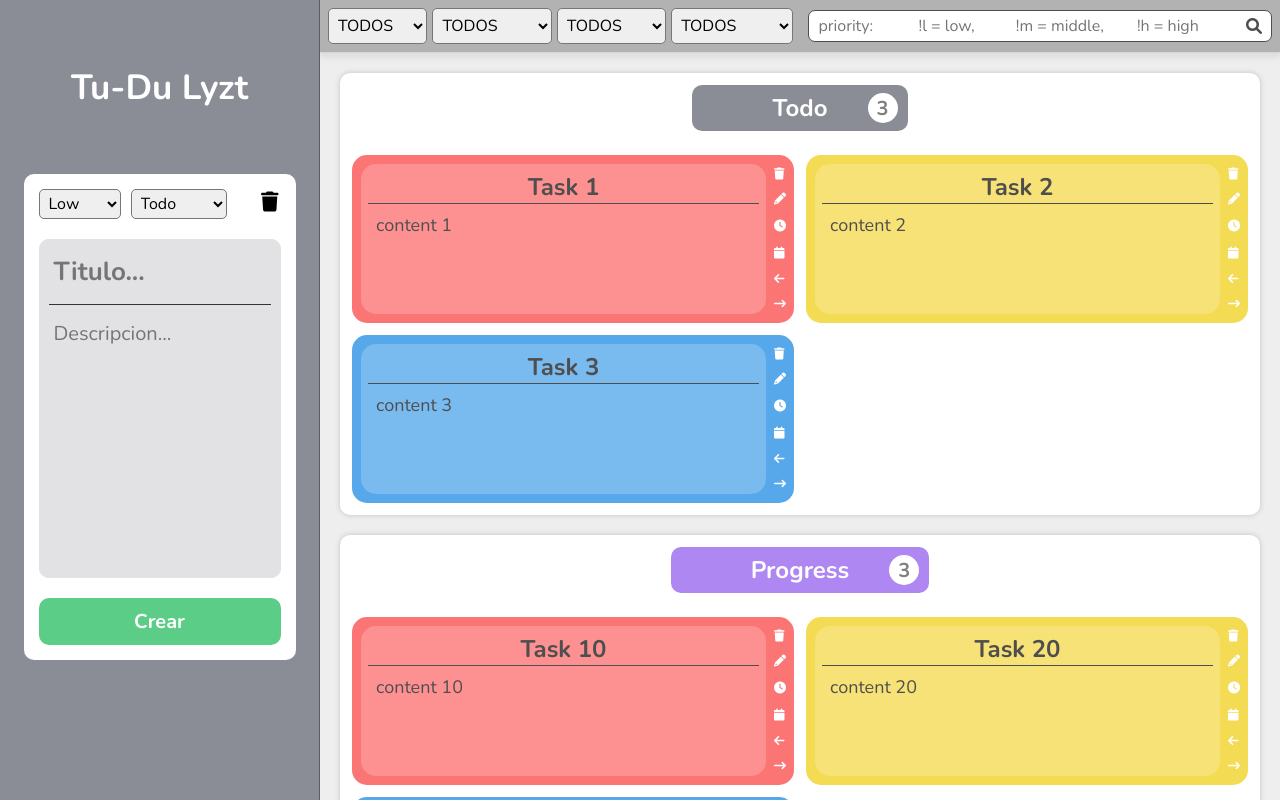
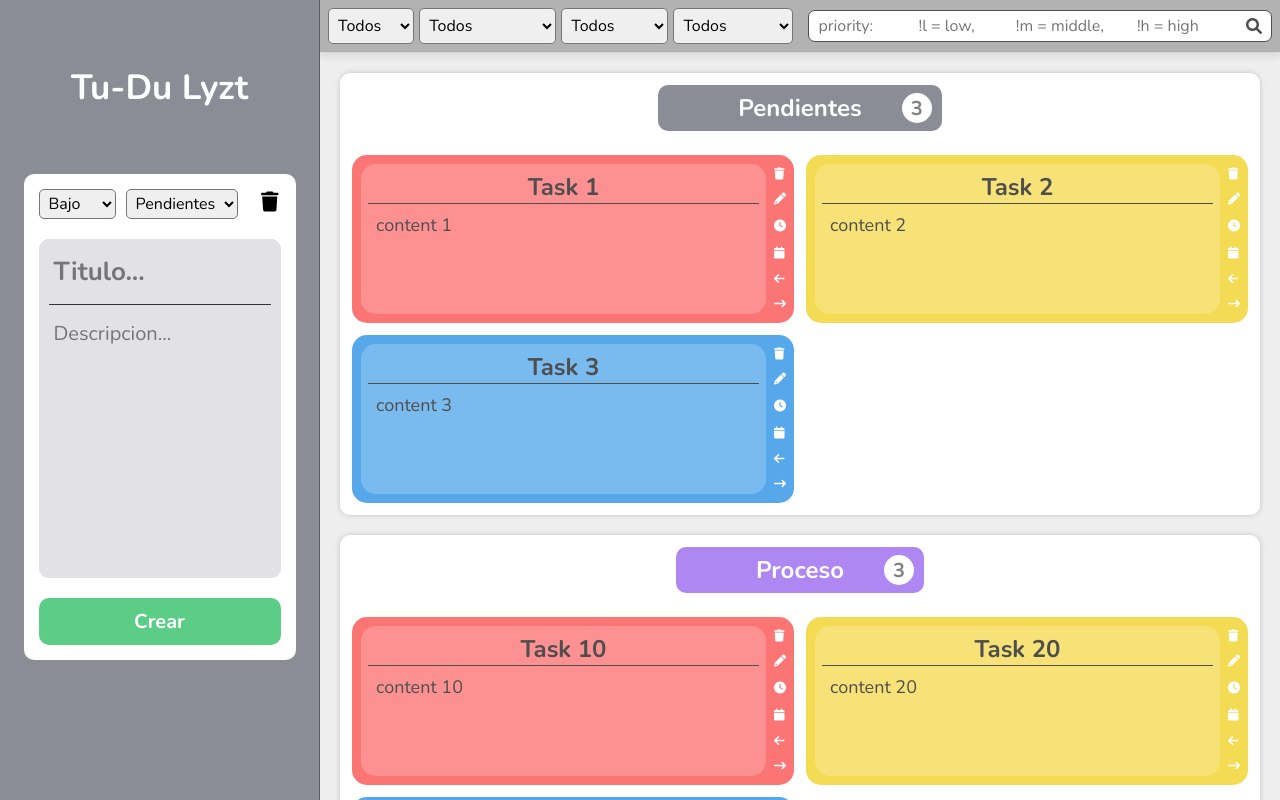
Before and after one commit to GaredLyon/Tu-Du-Lyzt, a React (Vite) app in the folder frontend/: page / in a window 1280 px wide. Built offline with nearby package versions, Linux system fonts and the light colour scheme.

Commit message:
translate to english aside and header

```diff
--- a/frontend/src/components/Aside/Aside.jsx
+++ b/frontend/src/components/Aside/Aside.jsx
@@ -86,13 +86,13 @@ export const Aside = () => {
         <header className='header__form'>
           <div>
             <select name='priority'>
-              <option>Low</option>
-              <option>Middle</option>
-              <option>High</option>
+              <option value='Low'>Bajo</option>
+              <option value='Middle'>Medio</option>
+              <option value='High'>Alto</option>
             </select>
             <select name='column'>
-              <option>Todo</option>
-              <option>Progress</option>
+              <option value='Todo'>Pendientes</option>
+              <option value='Progress'>Proceso</option>
             </select>
           </div>
 
--- a/frontend/src/components/Header/Header.jsx
+++ b/frontend/src/components/Header/Header.jsx
@@ -1,3 +1,5 @@
+/* ES TO EN */
+
 import React, { useContext, useEffect, useState } from "react";
 import { AppContext } from "../../context/AppContext";
 import { getTags } from "../../helpers/getTags";
@@ -28,27 +30,27 @@ const Header = () => {
 					{/* SELECTOR 1 */}
 					<select className="header__selector" name="priority" id="priority" >
 						{/* <optgroup label="priority"> */}
-							<option value="all">TODOS</option>
-							<option value="high">High</option>
-							<option value="middle">Middle</option>
-							<option value="low">Low</option>
+							<option value="all">Todos</option>
+							<option value="high">Alto</option>
+							<option value="middle">Medio</option>
+							<option value="low">Bajo</option>
 						{/* </optgroup> */}
 					</select>
 
 					{/* SELECTOR 2 */}
 					<select className="header__selector" name="column" id="column">
 						{/* <optgroup label="column"> */}
-							<option value="all">TODOS</option>
-							<option value="todo">Todo</option>
-							<option value="progress">Progress</option>
-							<option value="completed">completed</option>
+							<option value="all">Todos</option>
+							<option value="todo">Pendientes</option>
+							<option value="progress">Proceso</option>
+							<option value="completed">Completados</option>
 						{/* </optgroup> */}
 					</select>
 
 					{/* SELECTOR 3 */}
 					<select className="header__selector" name="tag" id="tag">
 						{/* <optgroup label="tag"> */}
-						<option value="">TODOS</option>
+						<option value="">Todos</option>
 						{tags.map((tag, index) => (
 							<option key={index} value={tag}> {tag}</option>
 						))}
@@ -58,7 +60,7 @@ const Header = () => {
 					{/* SELECTOR 4 */}
 					<select className="header__selector" name="time" id="time">
 						{/* <optgroup label="time"> */}
-							<option value="all">TODOS</option>
+							<option value="all">Todos</option>
 							<option value="day">1 hora</option>
 							<option value="day">2 horas</option>
 							<option value="day">4 horas</option>
--- a/frontend/src/data/data.jsx
+++ b/frontend/src/data/data.jsx
@@ -1,7 +1,7 @@
 export let data = [
 	{
 		id: 1,
-		title: "Todo",
+		title: "Pendientes",
 		color: "gray",
 		tasks: [
 			{
@@ -35,7 +35,7 @@ export let data = [
 	},
 	{
 		id: 2,
-		title: "Progress",
+		title: "Proceso",
 		color: "purple",
 		tasks: [
 			{
@@ -69,7 +69,7 @@ export let data = [
 	},
 	{
 		id: 3,
-		title: "Completed",
+		title: "Completados",
 		color: "green",
 		tasks: [
 			{
```
